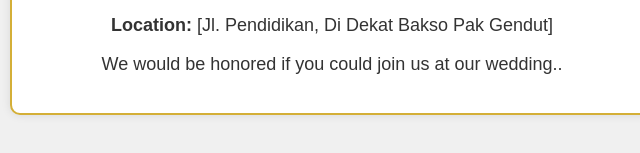
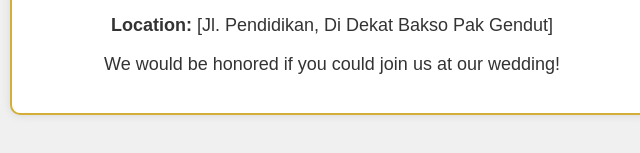
Before and after one commit to aryadinataSTKIP/Wedding, a plain HTML site: page index.html in a window 1280 px wide. Shown: the part 283-436 px from the top of the page, 308-948 px from the left. Drawn offline with Linux system fonts and the light colour scheme.

Commit message:
Fix wedding invitation punctuation

```diff
--- a/index.html
+++ b/index.html
@@ -15,7 +15,7 @@
         <p><strong>Date:</strong> [25 November 2026]</p>
         <p><strong>Time:</strong> [Akad: 8.00 WITA | Resepsi: 9.00 WITA]</p>
         <p><strong>Location:</strong> [Jl. Pendidikan, Di Dekat Bakso Pak Gendut]</p>
-        <p>We would be honored if you could join us at our wedding..</p>
+        <p>We would be honored if you could join us at our wedding!</p>
     </div>
 </body>
 </html>
```
